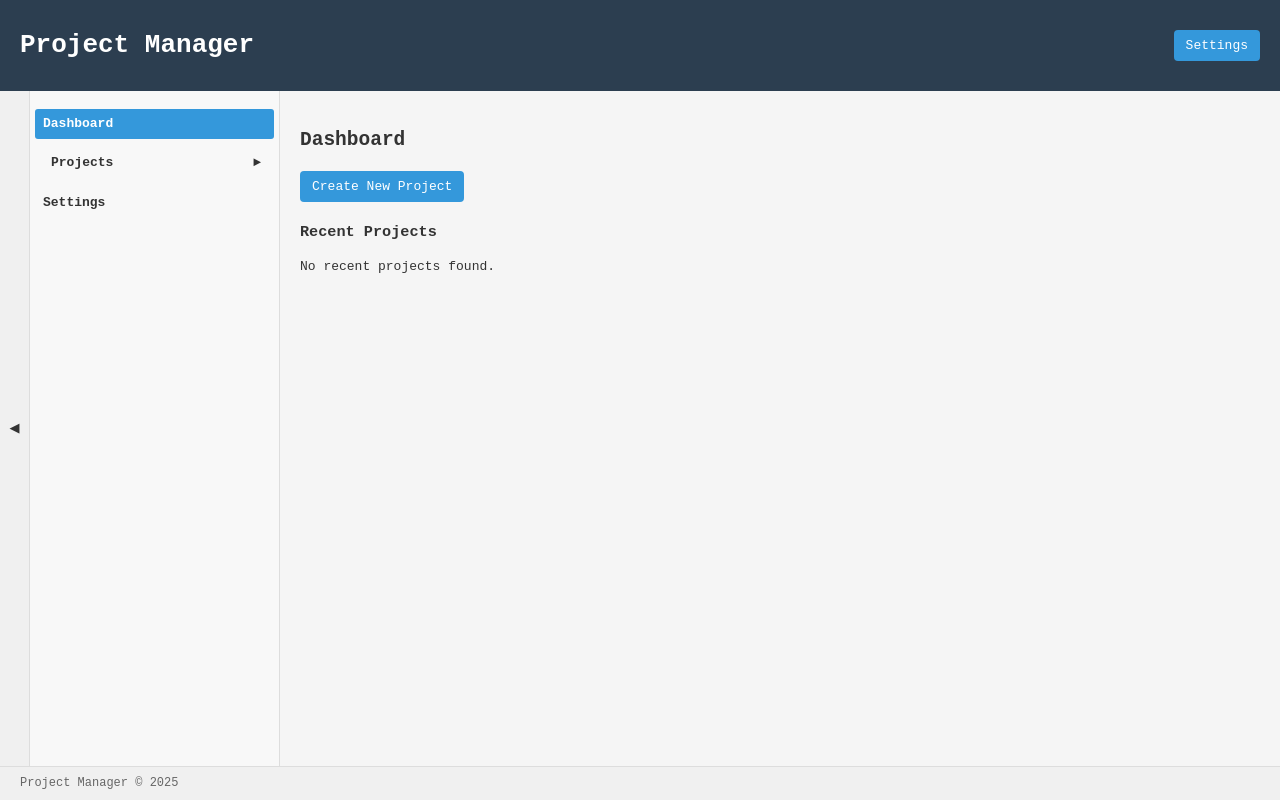
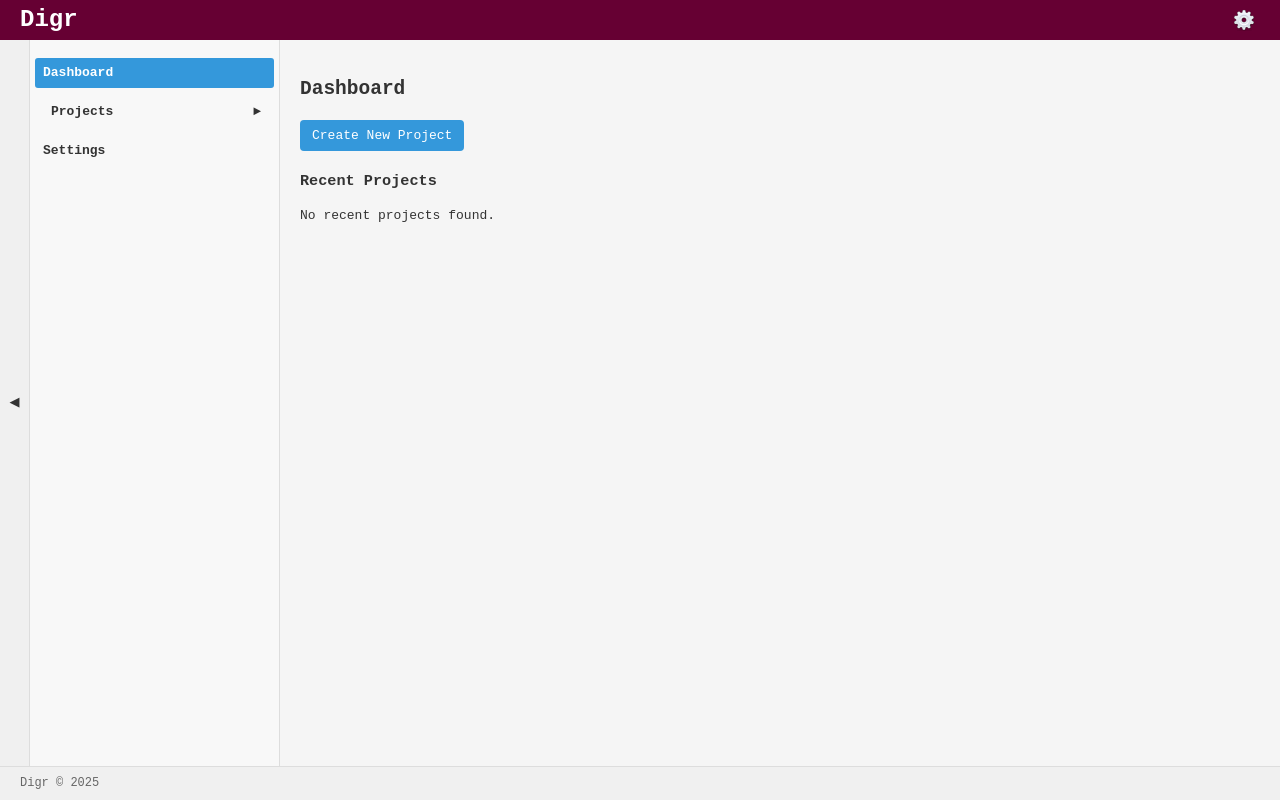
Before and after one commit to null-terminate/dyvr, a React app: page / in a window 1280 px wide. Built offline with nearby package versions, Linux system fonts and the light colour scheme.

Commit message:
chore: some minor cosmetics 💄

```diff
--- a/src/renderer/components/Footer.tsx
+++ b/src/renderer/components/Footer.tsx
@@ -3,7 +3,7 @@ import React from 'react';
 const Footer: React.FC = () => {
   return (
     <footer className="footer">
-      <div>Project Manager &copy; {new Date().getFullYear()}</div>
+      <div>Digr &copy; {new Date().getFullYear()}</div>
     </footer>
   );
 };
--- a/src/renderer/components/Header.tsx
+++ b/src/renderer/components/Header.tsx
@@ -1,5 +1,6 @@
 import React from 'react';
 import { useNavigate } from 'react-router-dom';
+import gearIcon from '../../assets/Gear.png';
 
 const Header: React.FC = () => {
   const navigate = useNavigate();
@@ -7,10 +8,30 @@ const Header: React.FC = () => {
   return (
     <header className="header">
       <div className="logo">
-        <h1>Project Manager</h1>
+        <h1 style={{ fontSize: '1.5rem', margin: '0' }}>Digr</h1>
       </div>
       <div className="header-actions">
-        <button onClick={() => navigate('/settings')}>Settings</button>
+        <button
+          onClick={() => navigate('/settings')}
+          className="settings"
+          title="Settings"
+          style={{
+            padding: '4px 4px',
+            display: 'flex',
+            alignItems: 'center',
+            justifyContent: 'center'
+          }}
+        >
+          {/* Gear Icon Image */}
+          <img
+            src={gearIcon}
+            alt="Settings"
+            style={{
+              width: '24px',
+              height: '24px',
+            }}
+          />
+        </button>
       </div>
     </header>
   );
--- a/src/renderer/styles/global.css
+++ b/src/renderer/styles/global.css
@@ -40,6 +40,14 @@ body {
   overflow-y: auto;
 }
 
+.settings {
+  background-color: transparent;
+}
+
+/* .settings:hover {
+  background-color: #d8db26;
+} */
+
 .content-area {
   flex: 1;
   padding: 20px;
@@ -47,12 +55,13 @@ body {
 }
 
 .header {
-  background-color: #2c3e50;
+  background-color: #660033;
   color: white;
-  padding: 10px 20px;
+  padding: 6px 20px;
   display: flex;
   align-items: center;
   justify-content: space-between;
+  height: 40px;
 }
 
 .footer {
```
Also changed, not shown: src/types/images.d.ts (added, +29 -0 lines), src/assets/Gear.png (added), 1 other file (tests, documents, lock files or other folders).
